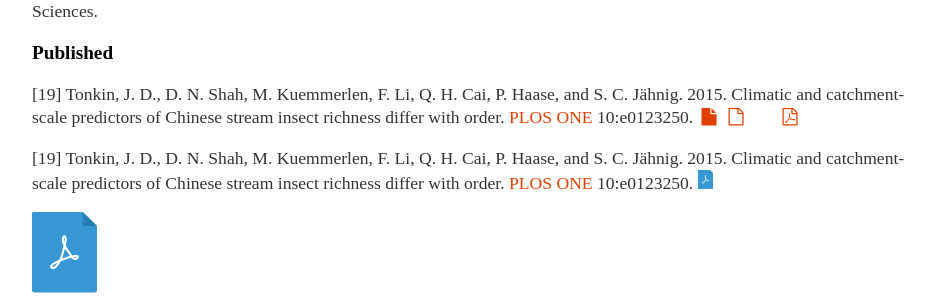
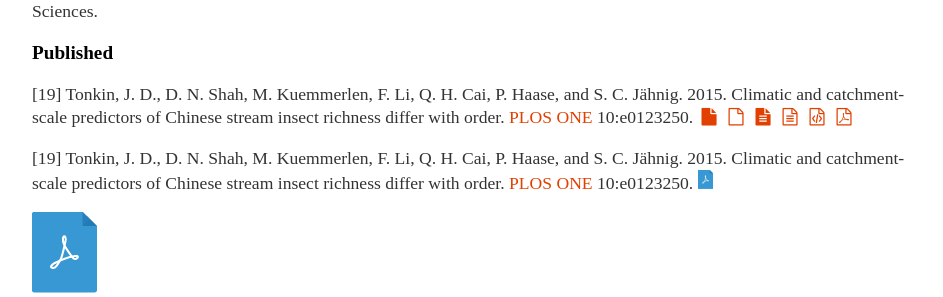
Before and after one commit to jdtonkin/jdtonkin.github.io, a Jekyll site: the page built from Research/index.md, in a window 1280 px wide. Shown: the part 237-534 px from the top of the page, without its empty margins (160-1103 px from the left). Built offline with Jekyll 4.4.1, drawn with Linux system fonts in a browser that asks for light colours; nearby versions of some CDN libraries.

Commit message:
Update index.md

```diff
--- a/Research/index.md
+++ b/Research/index.md
@@ -11,7 +11,7 @@ title: Research
 
 ###Published
 
-[19] Tonkin, J. D., D. N. Shah, M. Kuemmerlen, F. Li, Q. H. Cai, P. Haase, and S. C. Jähnig. 2015. Climatic and catchment-scale predictors of Chinese stream insect richness differ with order. <a href="http://dx.doi.org/10.1371/journal.pone.0123250" target="_blank">PLOS ONE</a> 10:e0123250.  [<i class="fa fa-fw fa-file"></i>](2015 Tonkin etal PLOS ONE.pdf) [<i class="fa fa-fw fa-file-o"></i>](2015 Tonkin etal PLOS ONE.pdf) [<i class="fa fa-fw fa-file-pdf"></i>](2015 Tonkin etal PLOS ONE.pdf) [<i class="fa fa-fw fa-file-pdf-o"></i>](2015 Tonkin etal PLOS ONE.pdf)
+[19] Tonkin, J. D., D. N. Shah, M. Kuemmerlen, F. Li, Q. H. Cai, P. Haase, and S. C. Jähnig. 2015. Climatic and catchment-scale predictors of Chinese stream insect richness differ with order. <a href="http://dx.doi.org/10.1371/journal.pone.0123250" target="_blank">PLOS ONE</a> 10:e0123250.  [<i class="fa fa-fw fa-file"></i>](2015 Tonkin etal PLOS ONE.pdf) [<i class="fa fa-fw fa-file-o"></i>](2015 Tonkin etal PLOS ONE.pdf) [<i class="fa fa-fw fa-file-text"></i>](2015 Tonkin etal PLOS ONE.pdf)  [<i class="fa fa-fw fa-file-text-o"></i>](2015 Tonkin etal PLOS ONE.pdf) [<i class="fa fa-fw fa-file-code-o"></i>](2015 Tonkin etal PLOS ONE.pdf) [<i class="fa fa-fw fa-file-pdf-o"></i>](2015 Tonkin etal PLOS ONE.pdf)
 
 
 [19] Tonkin, J. D., D. N. Shah, M. Kuemmerlen, F. Li, Q. H. Cai, P. Haase, and S. C. Jähnig. 2015. Climatic and catchment-scale predictors of Chinese stream insect richness differ with order. <a href="http://dx.doi.org/10.1371/journal.pone.0123250" target="_blank">PLOS ONE</a> 10:e0123250.  <a href="2015 Tonkin etal PLOS ONE.pdf" target="_blank"><img src="pdf-blue.png" alt="broken" style="height: 1.1em"></a>
```
